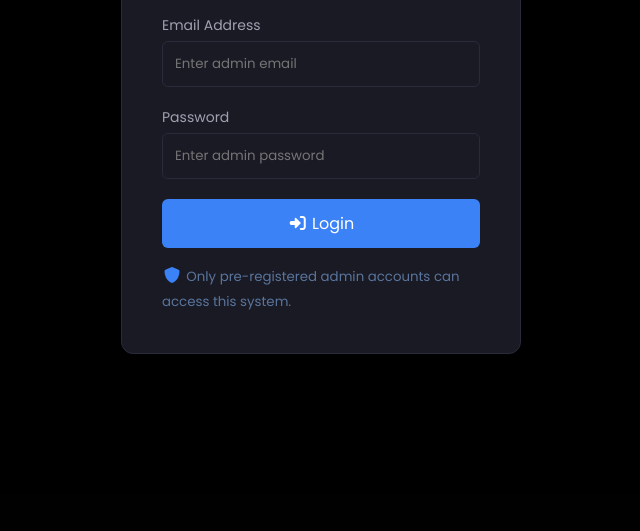
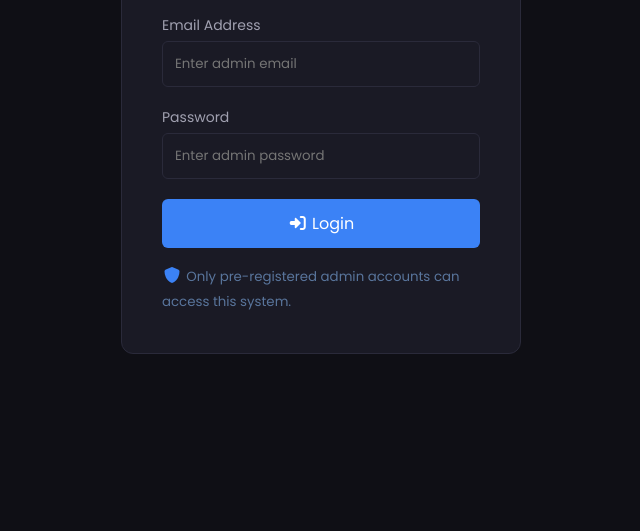
Before and after one commit to nikolay-marev/AetherPanel, a plain HTML site: page index.html in a window 1280 px wide. Shown: the part 269-800 px from the top of the page, without its empty margins (319-959 px from the left). Drawn offline with Linux system fonts and the light colour scheme.

Commit message:
Update style.css

```diff
--- a/style.css
+++ b/style.css
@@ -1668,7 +1668,7 @@ body {
     left: 0;
     width: 100%;
     height: 100%;
-    background: rgba(0, 0, 0, 0.95);
+    background: #0f0f15;
     display: flex;
     justify-content: center;
     align-items: center;
```
